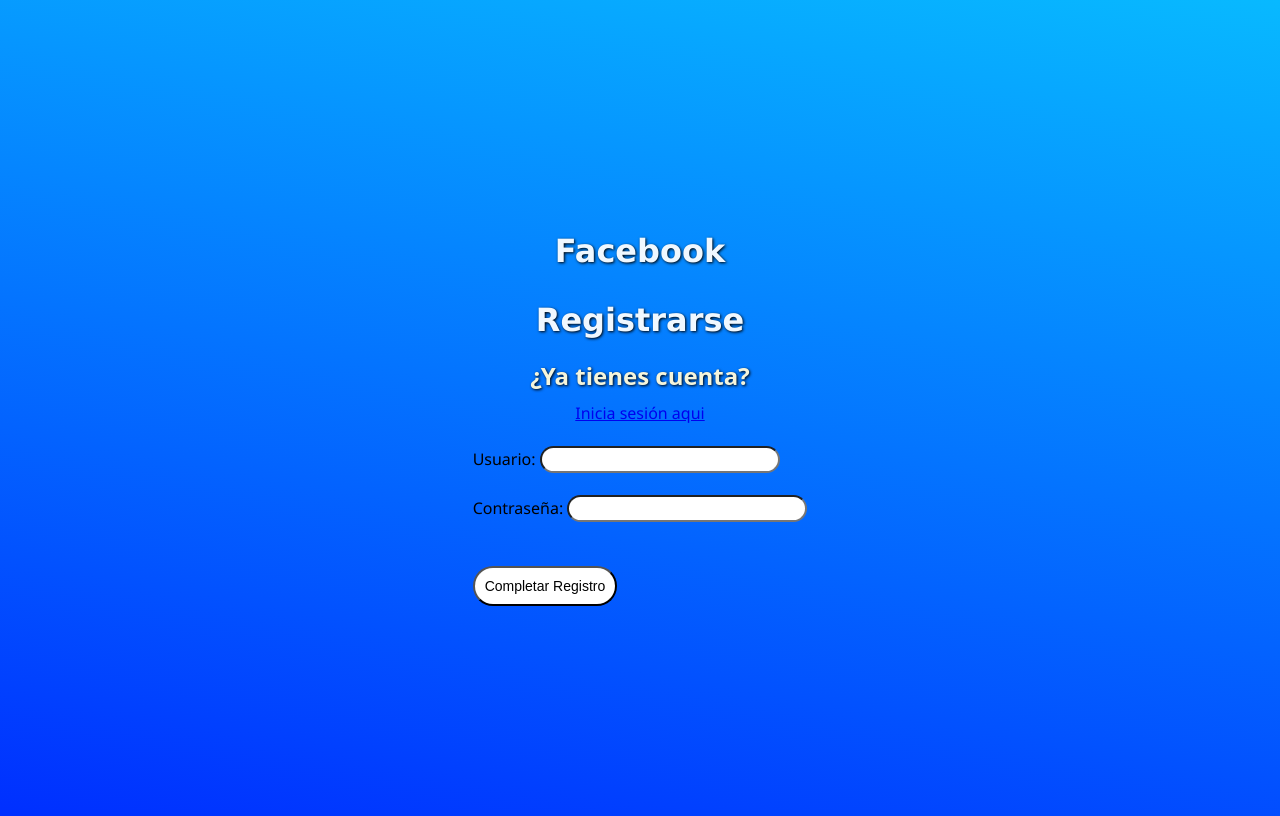
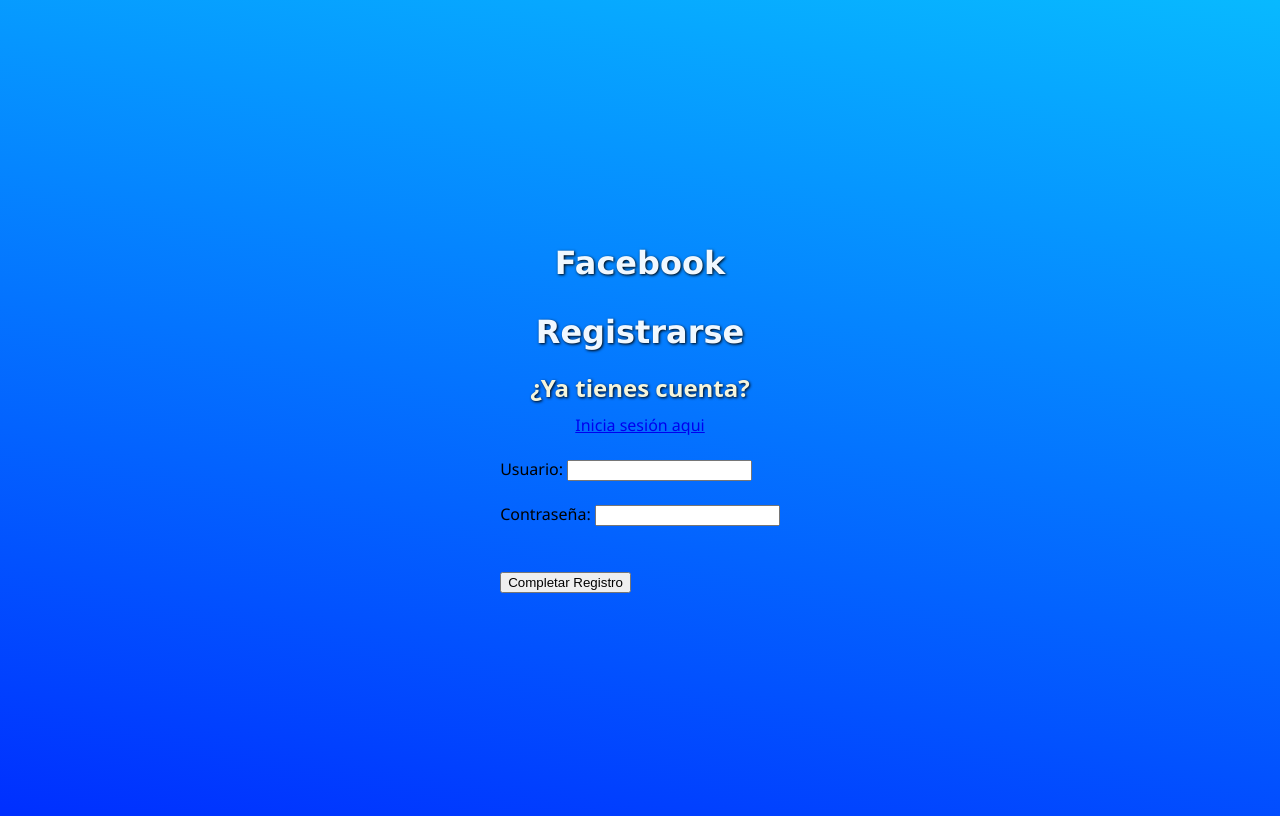
Before and after one commit to OGG08-exe/AWEB, a PHP site: page /reg.php in a window 1280 px wide. Run offline with PHP 8.4, Linux system fonts and the light colour scheme.

Commit message:
actualización

```diff
--- a/PLogin/reg.css
+++ b/PLogin/reg.css
@@ -27,20 +27,3 @@ label{
     font-size: large
     font-family: system-ui, -apple-system, BlinkMacSystemFont, 'Segoe UI', Roboto, Oxygen, Ubuntu, Cantarell, 'Open Sans', 'Helvetica Neue', sans-serif;
 }
-
-input{
-    border-radius: 100px;
-    font-size: large;
-}
-p{
-     color: aliceblue;
-    font-family: 'Lucida Sans', 'Lucida Sans Regular', 'Lucida Grande', 'Lucida Sans Unicode', Geneva, Verdana, sans-serif;
-    margin-bottom: 10px;
-    text-shadow: 1px 1px 3px black;
-}
-button {
-    background-color: white;
-    padding: 10px;
-    font-size: 14px;
-    border-radius: 100px;
-}
--- a/PLogin/reg.php
+++ b/PLogin/reg.php
@@ -11,7 +11,6 @@
     <h1>Registrarse</h1>
     <h2>¿Ya tienes cuenta?</h2>
         <a href="Login.php">Inicia sesión aqui</a>
-    <div>
         <br>
 <form action="Proreg.php" method="post">
 <label>Usuario:</label>
@@ -21,7 +20,5 @@
      <br>
         <button type="submit">Completar Registro</button>
 </form>
-
-    </div>
     </body>
 </html>
```
